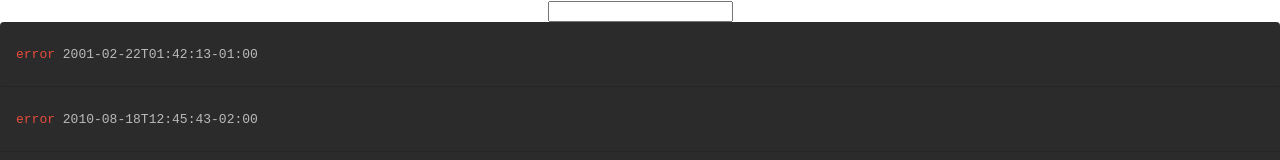
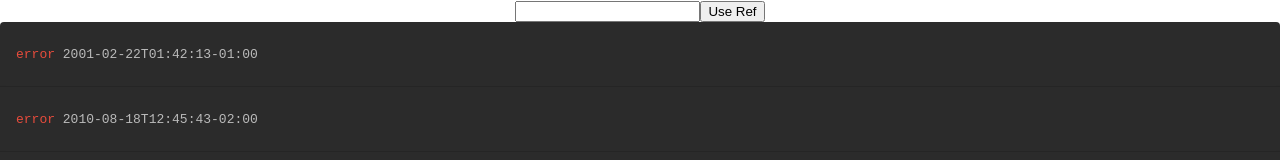
Before and after one commit to karimmakhloufi/react-perf, a React (Create React App) app: page / in a window 1280 px wide. Shown: the top 160 px of the page. Built offline with nearby package versions, Linux system fonts and the light colour scheme.

Commit message:
used ref to mutate the input without re-render, so filter does not work

```diff
--- a/src/App.js
+++ b/src/App.js
@@ -1,4 +1,4 @@
-import React, { useState } from "react";
+import React, { useState, useRef } from "react";
 
 import "./App.css";
 import Accordion from "@material-ui/core/Accordion";
@@ -9,6 +9,7 @@ import logs from "./logs.json";
 import InfiniteScroll from "react-infinite-scroll-component";
 
 function App() {
+  const inputEl = useRef(null);
   const [inputFilter, setinputFilter] = useState("");
   const [visibleLogs, setVisibleLogs] = useState(logs.slice(0, 20));
   const fetchData = () => {
@@ -23,6 +24,7 @@ function App() {
   return (
     <div className="App">
       <input
+        ref={inputEl}
         value={inputFilter}
         onChange={(e) => {
           setinputFilter(e.target.value);
@@ -33,6 +35,13 @@ function App() {
           );
         }}
       />
+      <button
+        onClick={() => {
+          inputEl.current.value = "123";
+        }}
+      >
+        Use Ref
+      </button>
       <InfiniteScroll
         dataLength={visibleLogs.length}
         next={fetchData}
```
